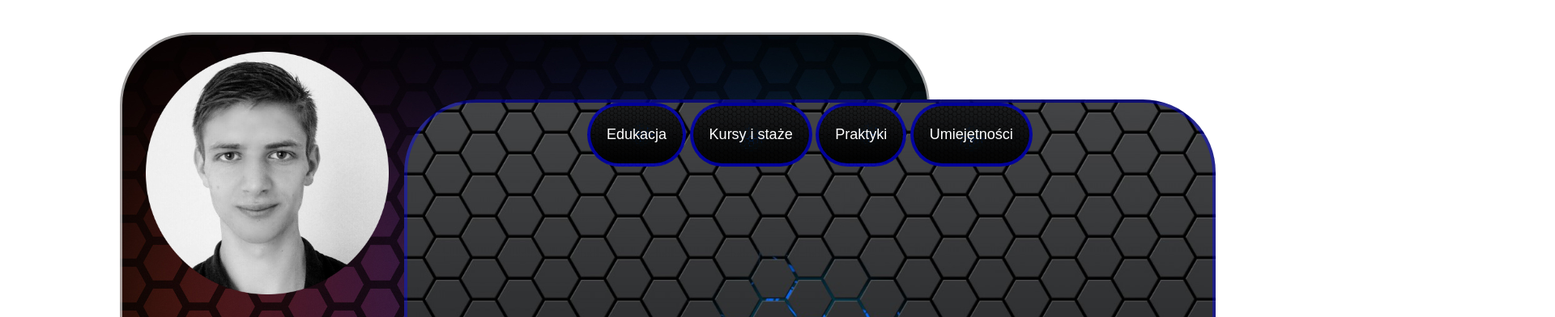
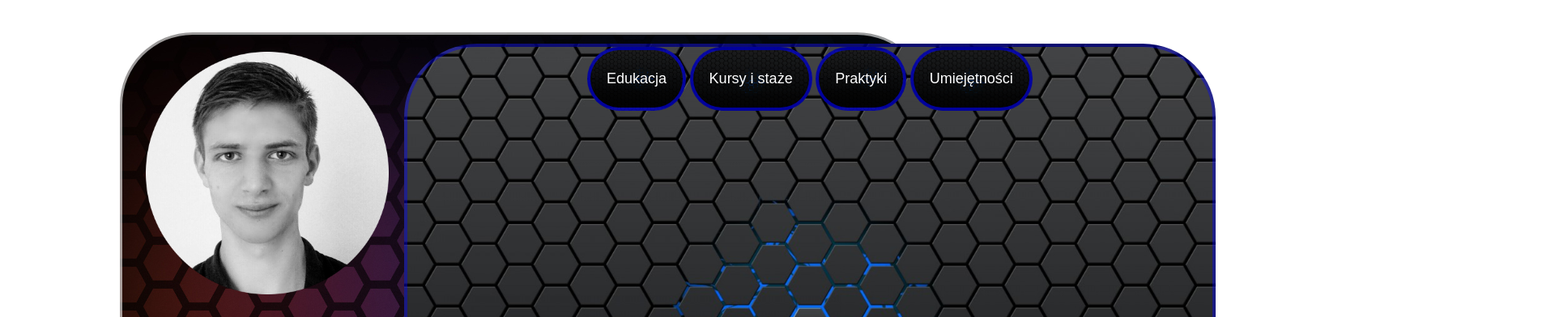
Before and after one commit to StreetSpeet/dmytro_shevchuk, a plain HTML site: page index.html in a window 1280 px wide. Shown: the top 392 px of the page at 81% size, 1920 px wide, since content can reach past the window. Drawn offline with Linux system fonts and the light colour scheme.

Commit message:
Update First.css

```diff
--- a/First.css
+++ b/First.css
@@ -8,10 +8,10 @@ body {
   font-family: -apple-system,BlinkMacSystemFont,Roboto,Open Sans,Helvetica Neue,sans-serif;
 }
 
-.box1 {
+.box1  {
   width: 100%;
   height: 100%;
-  position: fixed;
+  position: absolute;
   left: calc(35% - 300px);
   top: 5%;
   display: block;
@@ -26,7 +26,7 @@ body {
   width: 100%;
   height: 100%;
   left: 35%;
-  top: -65%;
+  top: -75%;
   position: relative;
   border: 4px;
   border-radius: 90px;
@@ -144,8 +144,8 @@ body {
 .dropbtn {
    background: rgba(0, 0, 0, 0);
    color: white;
-   padding: 12px 50px;
-   font-size: 20px;
+   padding: 12px 32px;
+   font-size: 22px;
    border: none;
    cursor: pointer;
 }
@@ -154,14 +154,14 @@ body {
    box-shadow: 0px 0px 16px 0px rgba(255,234,13,0.5);
 }
 .dropdown {
-  left: calc(92% - 40px);
-  position: relative;
+  left: calc(90% - 20px);
+  position: absolute;
    display: flex;
 }
 .dropdown-content {
    display: none;
    position: absolute;
-   left: calc(2% - 40px);
+   left: calc(20% - 22px);
    top: 97%;
    background: rgba(0, 0, 0, 0);
    min-width: 12px;
@@ -170,7 +170,7 @@ body {
 }
 .dropdown-content a {
    color: white;
-   padding: 12px 40px;
+   padding: 12px 32px;
    text-decoration: none;
    display: block;
 }
```
